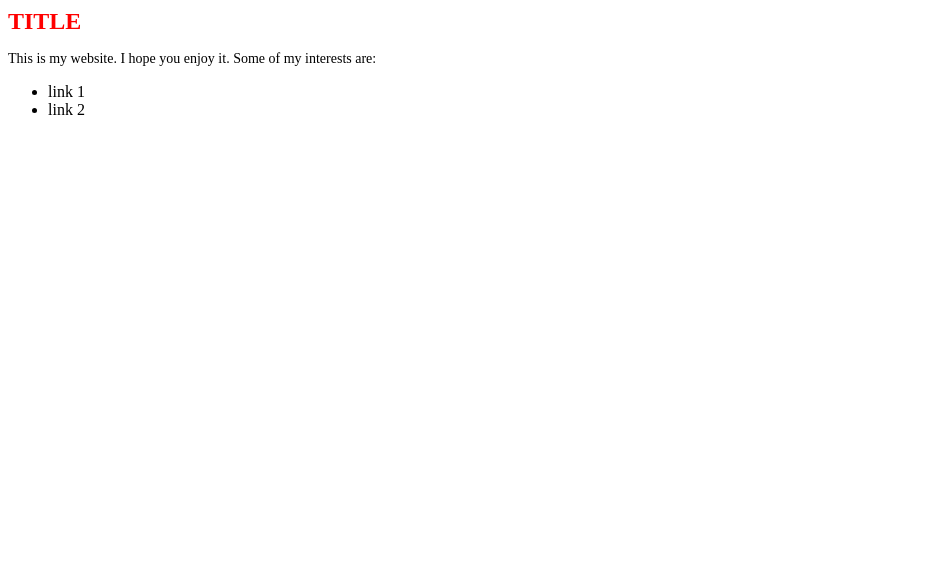
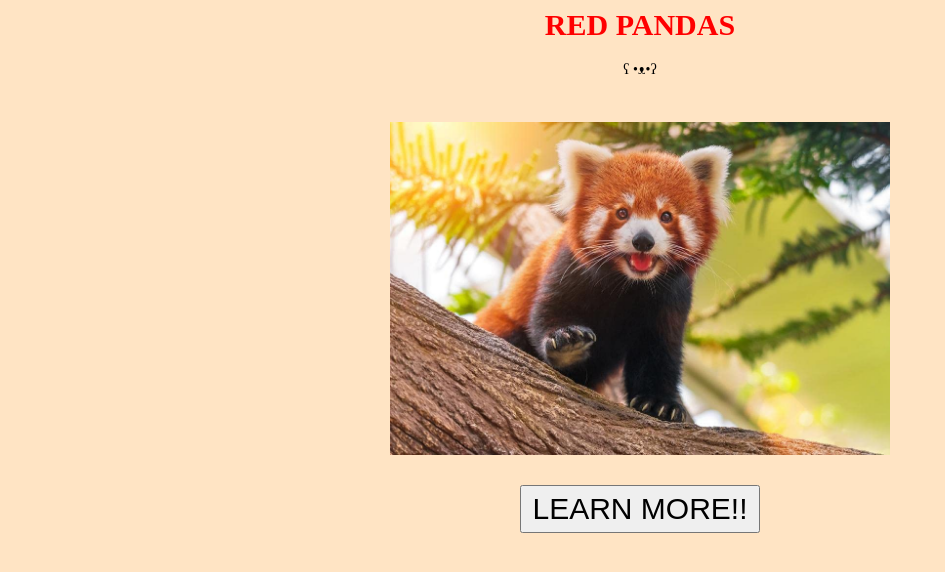
Before and after one commit to anyichen212/SaveRedPandas, a plain HTML site: page index.html in a window 1280 px wide. Shown: the whole page, without its empty margins (0-945 px from the left). Drawn offline with Linux system fonts and the light colour scheme.

Commit message:
Update Front Page and Link to About

```diff
--- a/index.html
+++ b/index.html
@@ -3,12 +3,17 @@
      <title>My Website</title>
      <link rel="stylesheet" href="styles.css">
    </head>
-   <body>
-     <h1>TITLE</h1>
-     <p>This is my website. I hope you enjoy it. Some of my interests are:</p>
-     <ul>
-       <li>link 1</li>
-       <li>link 2</li>
-     </ul>
+   <body style="text-align: center; background-color:bisque;">
+     <h1>RED PANDAS</h1>
+     <p>ʕ •ᴥ•ʔ</p>
+     <img src="assets/image1.jpg" alt="Red Panda" style="margin: 30px;" width="500">
+     <div>
+        <a href="about.html">
+            <button style="
+                font-size: 30px;
+                padding: 5px 10px 5px 10px;
+            ">LEARN MORE!!</button>
+        </a>
+     </div>
    </body>
  </html>
--- a/styles.css
+++ b/styles.css
@@ -1,17 +1,17 @@
-body {
+body{
     background-color: #FFFFFF;
     color: #000000;
   }
 
-  h1 {
-    font-size: 24px;
+h1{
+    font-size: 30px;
     color: #FF0000;
   }
 
-  p {
+p{
     font-size: 14px;
   }
 
-  #header {
+#header{
     background-image: url(header.jpg);
   }
```
Also changed, not shown: assets/image1.jpg (added).
